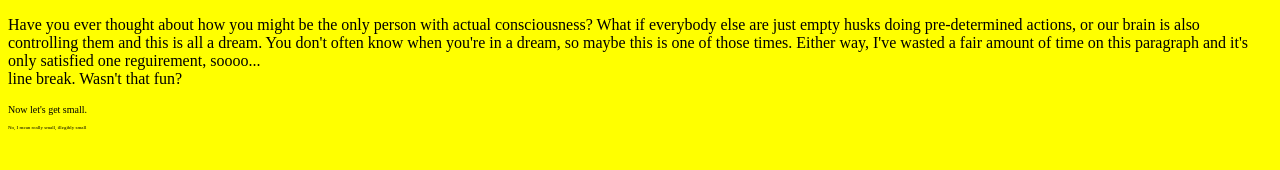
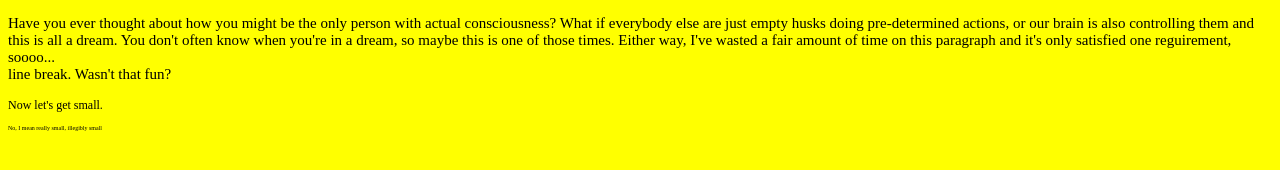
Before and after one commit to Matthew-Loiselle/ICS2O-Unit2-04-HTML, a plain HTML site: page index.html in a window 1280 px wide. Drawn offline with Linux system fonts and the light colour scheme.

Commit message:
pre style check 2

```diff
--- a/index.html
+++ b/index.html
@@ -7,9 +7,9 @@
     <link href="style.css" rel="stylesheet" type="text/css" />
   </head>
   <body style="background-color:yellow">
-  <p>Have you ever thought about how you might be the only person with actual consciousness? What if everybody else are just empty husks doing pre-determined actions, or our brain is also controlling them and this is all a dream. You don't often know when you're in a dream, so maybe this is one of those times. Either way, I've wasted a fair amount of time on this paragraph and it's only satisfied one reguirement, soooo...
+  <p style="font-size:15px;">Have you ever thought about how you might be the only person with actual consciousness? What if everybody else are just empty husks doing pre-determined actions, or our brain is also controlling them and this is all a dream. You don't often know when you're in a dream, so maybe this is one of those times. Either way, I've wasted a fair amount of time on this paragraph and it's only satisfied one reguirement, soooo...
   <br> line break. Wasn't that fun?
-  <p style="font-size:10px;"> Now let's get small.</p>
-  <p style="font-size:5px;"> No, I mean really small, illegibly small</p>
+  <p style="font-size:75%;"> Now let's get small.</p>
+  <p style="font-size:30%;"> No, I mean really small, illegibly small</p>
   </body>
 </html>
```
